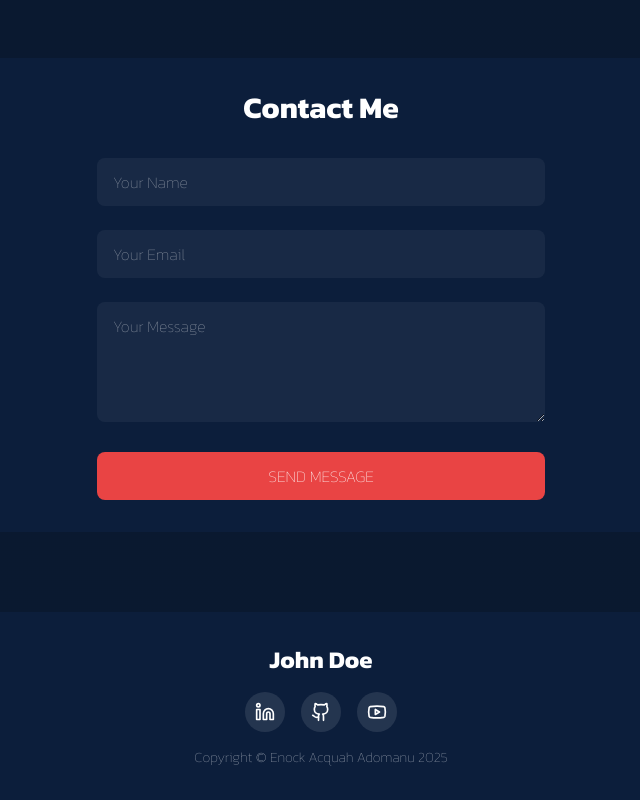
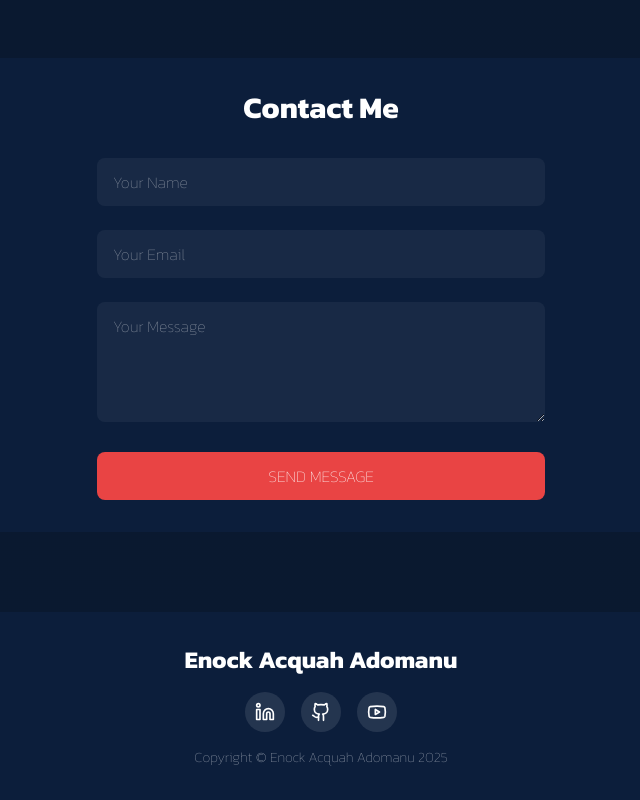
Before and after one commit to qwekua/qwekua, a React (Vite) app: page / in a window 1280 px wide. Shown: the part 2274-3074 px from the top of the page, without its empty margins (319-959 px from the left). Built offline with nearby package versions, Linux system fonts and the light colour scheme.

Commit message:
Name chnaged

```diff
--- a/src/App.jsx
+++ b/src/App.jsx
@@ -241,7 +241,7 @@
       <footer className="bg-[#0c1e3b] py-8">
         <div className="max-w-7xl mx-auto px-4 sm:px-6 lg:px-8">
           <div className="flex flex-col items-center space-y-4">
-            <div className="text-2xl font-bold">John Doe</div>
+            <div className="text-2xl font-bold">Enock Acquah Adomanu</div>
             <div className="flex space-x-4">
               <a href="#" className="w-10 h-10 rounded-full bg-white/10 flex items-center justify-center hover:bg-white/20 transition-colors">
                 <Linkedin className="w-5 h-5" />
```
